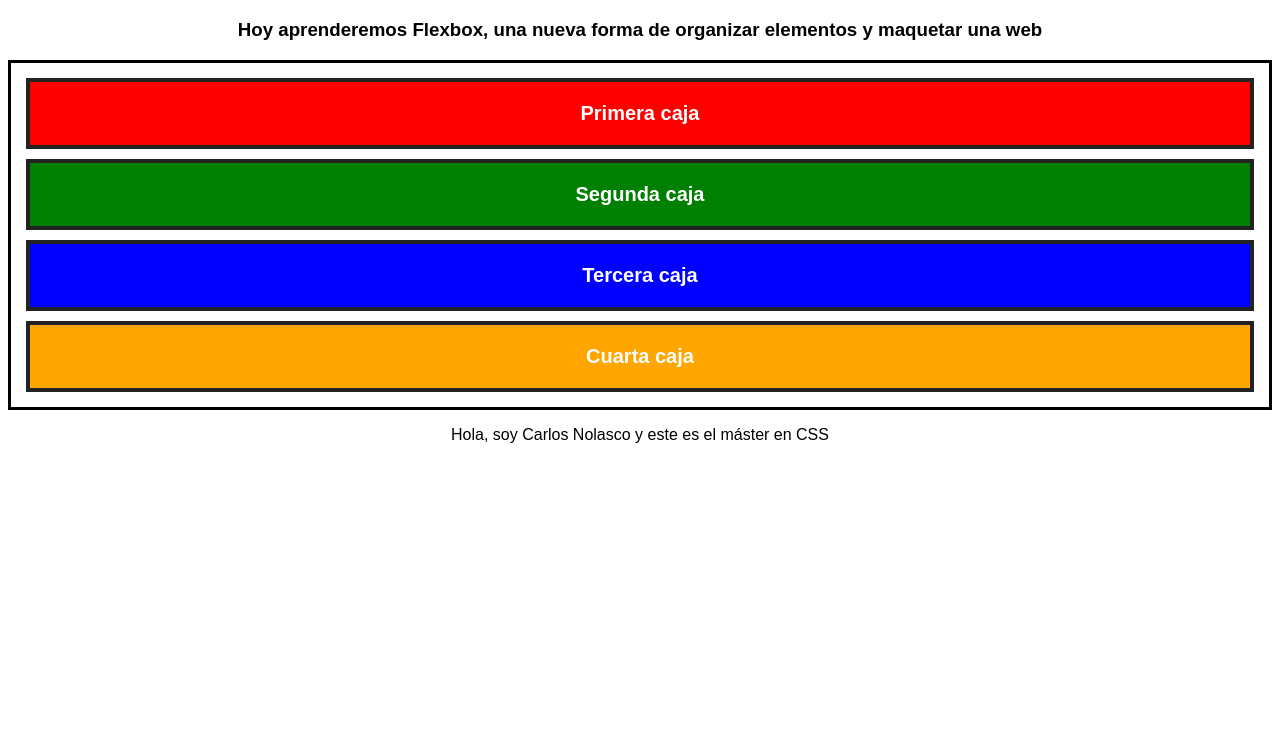
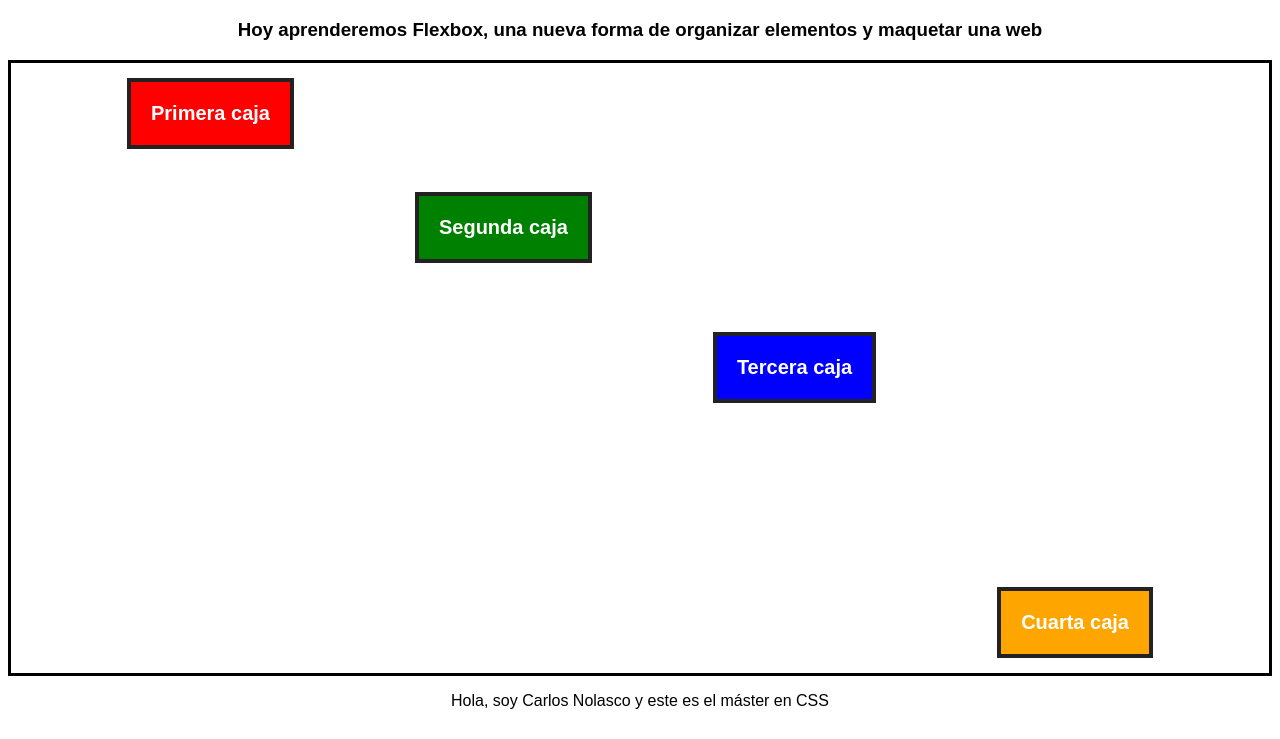
Before and after one commit to ApoloCode/CURSOCSS, a plain HTML site: page aprendiendo-flexbox/index.html in a window 1280 px wide. Shown: the part 61-800 px from the top of the page. Drawn offline with Linux system fonts and the light colour scheme.

Commit message:
Bases de Flexbox

```diff
--- a/aprendiendo-flexbox/styles.css
+++ b/aprendiendo-flexbox/styles.css
@@ -1,14 +1,27 @@
 body {
     font-family: Arial, Helvetica, sans-serif;
     text-align: center;
+    --rojo: red;
 }
 
 #layout {
     border: 3px solid black;
     padding: 5px;
+    display: flex; /* El width de la caja se ajusta al maximo de la que lo contiene */
+    /* display: inline-flex; - El width de la caja se ajusta al contenido */
+    /*
+    flex-direction: row;
+    flex-wrap: wrap;
+    */
+    flex-flow: row wrap;
+    justify-content: space-evenly;  /* alinear elementos horizontalmente */
+    height: 600px;
+    align-items: flex-start; /* alinear elementos verticalmente */
 }
 
 .caja {
+    /* flex-grow: 1; Cada elemento ocupa el mismo espacio en la caja */
+    /*flex-shrink: ; - Para reducir el tamaño que ocupan los elementos en la caja*/
     font-size: 20px;
     font-weight: bold;
     text-align: center;
@@ -17,20 +30,30 @@ body {
     border: 4px solid #222;
     margin: 10px;
     background-color: gray;
+    /* flex-basis: calc((100% / 3) - 68px); */
 }
 
 .red {
-    background-color: red;
+    align-self: flex-start;
+    background-color: var(--rojo);
+    /*order: 4;*/
 }
 
 .orange {
     background-color: orange;
+    align-self: flex-end;
+    /*order: 3;*/
 }
 
 .blue {
+    align-self: center;
+    /* order: -1; - Colocar primero si no hay otro order */
+    /*order: 1;*/
     background-color: blue;
 }
 
 .green {
+    margin-top: 10%;
     background-color: green;
+    /*order: 2;*/
 }
```
